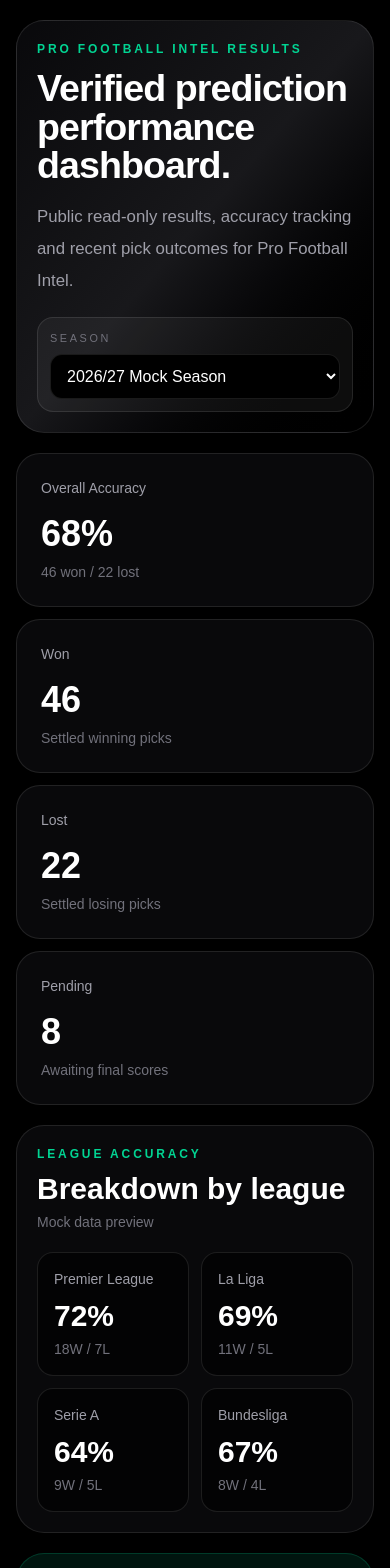
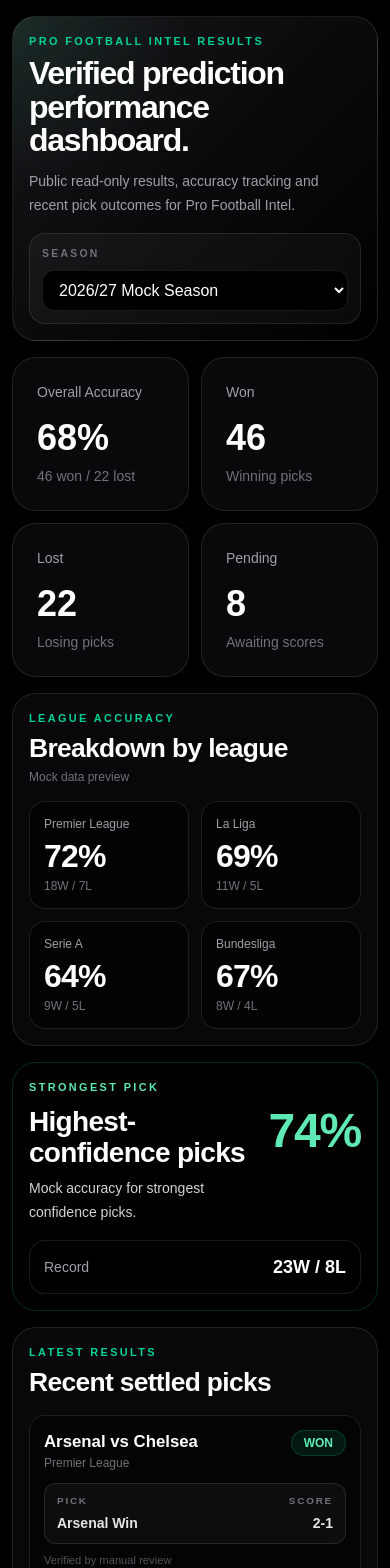
Before and after one commit to Scoreleeo/profbint-results, a Next.js app: page / in a window 390 px wide. Shown: the top 1568 px of the page. Built offline with nearby package versions, Linux system fonts and the light colour scheme.

Commit message:
Polish mobile results dashboard UI

```diff
--- a/app/page.tsx
+++ b/app/page.tsx
@@ -6,30 +6,30 @@ import { latestResults, leagueStats } from "@/lib/mock-results";
 export default function Home() {
   return (
     <main className="min-h-screen bg-black text-white">
-      <section className="mx-auto flex w-full max-w-7xl flex-col gap-5 px-4 py-5 sm:gap-10 sm:px-8 sm:py-8 lg:px-10">
-        <header className="rounded-[1.75rem] border border-white/10 bg-gradient-to-br from-zinc-950 via-zinc-900 to-black p-5 shadow-2xl sm:rounded-3xl sm:p-10">
-          <div className="flex flex-col gap-5 lg:flex-row lg:items-end lg:justify-between">
+      <section className="mx-auto flex w-full max-w-[430px] flex-col gap-4 px-3 pb-28 pt-4 sm:max-w-7xl sm:gap-8 sm:px-8 sm:pb-12 sm:pt-8 lg:px-10">
+        <header className="rounded-[24px] border border-white/10 bg-[radial-gradient(circle_at_top_left,rgba(52,211,153,0.10),transparent_34%),linear-gradient(135deg,#18181b,#09090b_55%,#000)] p-4 shadow-2xl sm:rounded-3xl sm:p-10">
+          <div className="flex flex-col gap-4 lg:flex-row lg:items-end lg:justify-between">
             <div>
-              <p className="mb-3 text-xs font-semibold uppercase tracking-[0.24em] text-emerald-400 sm:text-sm sm:tracking-[0.3em]">
+              <p className="mb-2 text-[0.68rem] font-bold uppercase tracking-[0.22em] text-emerald-400 sm:mb-3 sm:text-sm sm:tracking-[0.3em]">
                 Pro Football Intel Results
               </p>
 
-              <h1 className="max-w-3xl text-[2.35rem] font-bold leading-[1.03] tracking-tight sm:text-5xl lg:text-6xl">
+              <h1 className="max-w-3xl text-[2rem] font-bold leading-[1.04] tracking-[-0.04em] text-white sm:text-5xl lg:text-6xl">
                 Verified prediction performance dashboard.
               </h1>
 
-              <p className="mt-4 max-w-2xl text-[1.05rem] leading-8 text-zinc-400 sm:mt-5 sm:text-lg">
+              <p className="mt-3 max-w-2xl text-sm leading-6 text-zinc-400 sm:mt-5 sm:text-lg sm:leading-8">
                 Public read-only results, accuracy tracking and recent pick
                 outcomes for Pro Football Intel.
               </p>
             </div>
 
-            <div className="w-full rounded-2xl border border-white/10 bg-white/5 p-3 sm:w-64 sm:p-4">
-              <label className="mb-2 block text-[0.68rem] font-medium uppercase tracking-[0.24em] text-zinc-500 sm:text-xs">
+            <div className="rounded-2xl border border-white/10 bg-white/[0.04] p-3 sm:w-64 sm:p-4">
+              <label className="mb-2 block text-[0.65rem] font-semibold uppercase tracking-[0.22em] text-zinc-500 sm:text-xs">
                 Season
               </label>
 
-              <select className="w-full rounded-xl border border-white/10 bg-black px-3 py-3 text-sm font-semibold text-white outline-none sm:px-4">
+              <select className="w-full rounded-xl border border-white/10 bg-black px-3 py-2.5 text-sm font-semibold text-white outline-none sm:px-4 sm:py-3">
                 <option>2026/27 Mock Season</option>
                 <option>2025/26 Archive</option>
               </select>
@@ -37,140 +37,130 @@ export default function Home() {
           </div>
         </header>
 
-        <section className="grid gap-3 sm:grid-cols-2 sm:gap-4 lg:grid-cols-4">
+        <section className="grid grid-cols-2 gap-3 sm:grid-cols-2 sm:gap-4 lg:grid-cols-4">
           <StatCard
             label="Overall Accuracy"
             value="68%"
             detail="46 won / 22 lost"
           />
 
-          <StatCard label="Won" value="46" detail="Settled winning picks" />
+          <StatCard label="Won" value="46" detail="Winning picks" />
 
-          <StatCard label="Lost" value="22" detail="Settled losing picks" />
+          <StatCard label="Lost" value="22" detail="Losing picks" />
 
-          <StatCard label="Pending" value="8" detail="Awaiting final scores" />
+          <StatCard label="Pending" value="8" detail="Awaiting scores" />
         </section>
 
-        <section className="grid gap-5 sm:gap-6 lg:grid-cols-3">
-          <div className="rounded-[1.75rem] border border-white/10 bg-zinc-950 p-5 sm:rounded-3xl sm:p-6 lg:col-span-2">
-            <div className="mb-5 flex flex-col gap-1 sm:mb-6 sm:flex-row sm:items-end sm:justify-between">
-              <div>
-                <p className="text-xs font-semibold uppercase tracking-[0.24em] text-emerald-400 sm:text-sm sm:tracking-[0.25em]">
-                  League Accuracy
-                </p>
-
-                <h2 className="mt-2 text-3xl font-bold leading-tight sm:text-2xl">
-                  Breakdown by league
-                </h2>
-              </div>
-
-              <p className="text-sm text-zinc-500">Mock data preview</p>
-            </div>
+        <section className="grid gap-4 sm:gap-6 lg:grid-cols-3">
+          <div className="rounded-[24px] border border-white/10 bg-zinc-950/95 p-4 sm:rounded-3xl sm:p-6 lg:col-span-2">
+            <SectionHeader
+              eyebrow="League Accuracy"
+              title="Breakdown by league"
+              note="Mock data preview"
+            />
 
             <div className="grid grid-cols-2 gap-3 sm:gap-4">
               {leagueStats.map((item) => (
                 <div
                   key={item.league}
-                  className="rounded-2xl border border-white/10 bg-black/60 p-4 sm:p-5"
+                  className="rounded-2xl border border-white/10 bg-black/55 p-3.5 sm:p-5"
                 >
-                  <p className="truncate text-sm text-zinc-400">
+                  <p className="truncate text-xs font-medium text-zinc-400 sm:text-sm">
                     {item.league}
                   </p>
 
-                  <p className="mt-3 text-3xl font-bold leading-none text-white sm:text-3xl">
+                  <p className="mt-2 text-[2rem] font-bold leading-none tracking-tight text-white sm:mt-3 sm:text-3xl">
                     {item.accuracy}
                   </p>
 
-                  <p className="mt-2 text-sm text-zinc-500">{item.record}</p>
+                  <p className="mt-1.5 text-xs font-medium text-zinc-500 sm:mt-2 sm:text-sm">
+                    {item.record}
+                  </p>
                 </div>
               ))}
             </div>
           </div>
 
-          <div className="rounded-[1.75rem] border border-emerald-400/20 bg-emerald-400/10 p-5 sm:rounded-3xl sm:p-6">
-            <p className="text-xs font-semibold uppercase tracking-[0.24em] text-emerald-300 sm:text-sm sm:tracking-[0.25em]">
+          <div className="rounded-[24px] border border-emerald-400/20 bg-[radial-gradient(circle_at_top_right,rgba(52,211,153,0.16),transparent_36%),rgba(16,185,129,0.08)] p-4 sm:rounded-3xl sm:p-6">
+            <p className="text-[0.68rem] font-bold uppercase tracking-[0.22em] text-emerald-300 sm:text-sm sm:tracking-[0.25em]">
               Strongest Pick
             </p>
 
-            <div className="mt-4 grid grid-cols-[1fr_auto] items-start gap-4 sm:block">
+            <div className="mt-3 grid grid-cols-[1fr_auto] items-start gap-4 sm:mt-4 sm:block">
               <div>
-                <h2 className="text-2xl font-bold leading-tight sm:mt-4">
+                <h2 className="text-[1.75rem] font-bold leading-[1.08] tracking-tight sm:text-2xl">
                   Highest-confidence picks
                 </h2>
 
-                <p className="mt-3 text-sm leading-6 text-zinc-300 sm:mt-3">
+                <p className="mt-2 max-w-[13rem] text-sm leading-6 text-zinc-300 sm:mt-3 sm:max-w-none">
                   Mock accuracy for strongest confidence picks.
                 </p>
               </div>
 
-              <p className="text-5xl font-bold leading-none text-emerald-300 sm:mt-6">
+              <p className="text-[3rem] font-bold leading-none tracking-tight text-emerald-300 sm:mt-6 sm:text-5xl">
                 74%
               </p>
             </div>
 
-            <div className="mt-5 rounded-2xl border border-white/10 bg-black/40 p-4 sm:mt-6">
+            <div className="mt-4 rounded-2xl border border-white/10 bg-black/35 px-3.5 py-3 sm:mt-6 sm:p-4">
               <div className="flex items-center justify-between gap-4">
                 <p className="text-sm text-zinc-400">Record</p>
-                <p className="text-xl font-semibold">23W / 8L</p>
+                <p className="text-lg font-bold text-white sm:text-xl">
+                  23W / 8L
+                </p>
               </div>
             </div>
           </div>
         </section>
 
-        <section className="rounded-[1.75rem] border border-white/10 bg-zinc-950 p-5 sm:rounded-3xl sm:p-6">
-          <div className="mb-5">
-            <p className="text-xs font-semibold uppercase tracking-[0.24em] text-emerald-400 sm:text-sm sm:tracking-[0.25em]">
-              Latest Results
-            </p>
+        <section className="rounded-[24px] border border-white/10 bg-zinc-950/95 p-4 sm:rounded-3xl sm:p-6">
+          <SectionHeader eyebrow="Latest Results" title="Recent settled picks" />
 
-            <h2 className="mt-2 text-3xl font-bold leading-tight sm:text-2xl">
-              Recent settled picks
-            </h2>
-          </div>
-
-          <div className="space-y-3 md:hidden">
+          <div className="space-y-2.5 md:hidden">
             {latestResults.map((match) => (
               <article
                 key={`${match.home}-${match.away}-mobile`}
-                className="rounded-2xl border border-white/10 bg-black/50 p-4"
+                className="rounded-2xl border border-white/10 bg-black/50 p-3.5"
               >
                 <div className="flex items-start justify-between gap-3">
                   <div className="min-w-0">
-                    <p className="text-base font-semibold leading-snug text-white">
+                    <p className="text-[1.05rem] font-bold leading-snug text-white">
                       {match.home} vs {match.away}
                     </p>
 
-                    <p className="mt-1 truncate text-xs text-zinc-500">
+                    <p className="mt-0.5 truncate text-xs font-medium text-zinc-500">
                       {match.league}
                     </p>
                   </div>
 
-                  <ResultBadge result={match.result} />
+                  <div className="shrink-0">
+                    <ResultBadge result={match.result} />
+                  </div>
                 </div>
 
-                <div className="mt-3 grid grid-cols-[1fr_auto] items-center gap-3 rounded-xl border border-white/10 bg-white/5 px-3 py-2.5">
+                <div className="mt-3 grid grid-cols-[1fr_auto] items-center gap-3 rounded-xl border border-white/10 bg-white/[0.04] px-3 py-2.5">
                   <div className="min-w-0">
-                    <p className="text-[0.65rem] font-semibold uppercase tracking-[0.2em] text-zinc-500">
+                    <p className="text-[0.62rem] font-bold uppercase tracking-[0.18em] text-zinc-500">
                       Pick
                     </p>
 
-                    <p className="mt-1 truncate text-sm font-semibold text-zinc-200">
+                    <p className="mt-1 truncate text-sm font-bold text-zinc-200">
                       {match.pick}
                     </p>
                   </div>
 
                   <div className="text-right">
-                    <p className="text-[0.65rem] font-semibold uppercase tracking-[0.2em] text-zinc-500">
+                    <p className="text-[0.62rem] font-bold uppercase tracking-[0.18em] text-zinc-500">
                       Score
                     </p>
 
-                    <p className="mt-1 text-sm font-semibold text-zinc-200">
+                    <p className="mt-1 text-sm font-bold text-zinc-200">
                       {match.score}
                     </p>
                   </div>
                 </div>
 
-                <p className="mt-2 text-[0.7rem] text-zinc-600">
+                <p className="mt-2 text-[0.7rem] font-medium text-zinc-600">
                   Verified by manual review
                 </p>
               </article>
@@ -215,3 +205,29 @@ export default function Home() {
     </main>
   );
 }
+
+function SectionHeader({
+  eyebrow,
+  title,
+  note,
+}: {
+  eyebrow: string;
+  title: string;
+  note?: string;
+}) {
+  return (
+    <div className="mb-4 flex flex-col gap-1 sm:mb-6 sm:flex-row sm:items-end sm:justify-between">
+      <div>
+        <p className="text-[0.68rem] font-bold uppercase tracking-[0.22em] text-emerald-400 sm:text-sm sm:tracking-[0.25em]">
+          {eyebrow}
+        </p>
+
+        <h2 className="mt-1.5 text-[1.65rem] font-bold leading-tight tracking-tight text-white sm:mt-2 sm:text-2xl">
+          {title}
+        </h2>
+      </div>
+
+      {note ? <p className="text-xs text-zinc-500 sm:text-sm">{note}</p> : null}
+    </div>
+  );
+}
```
